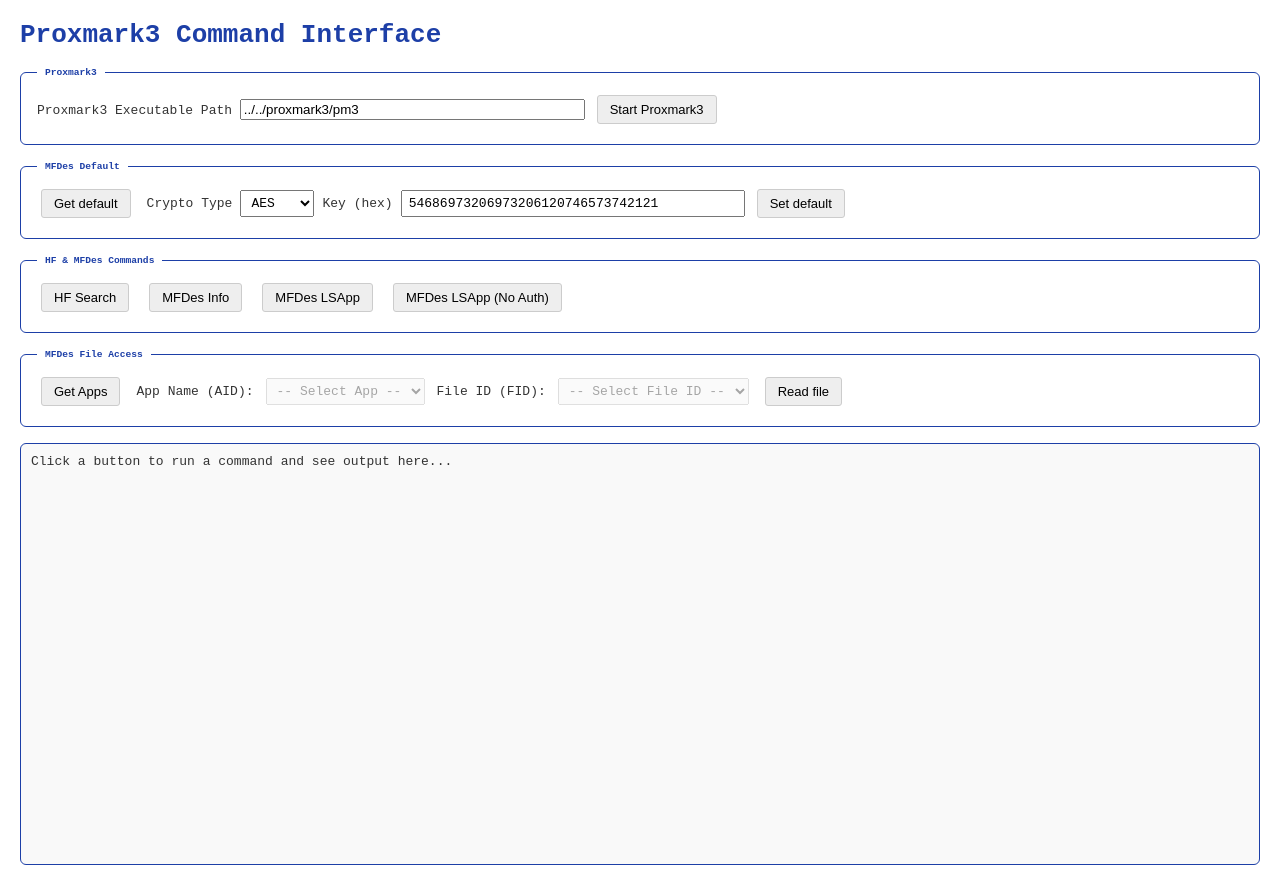
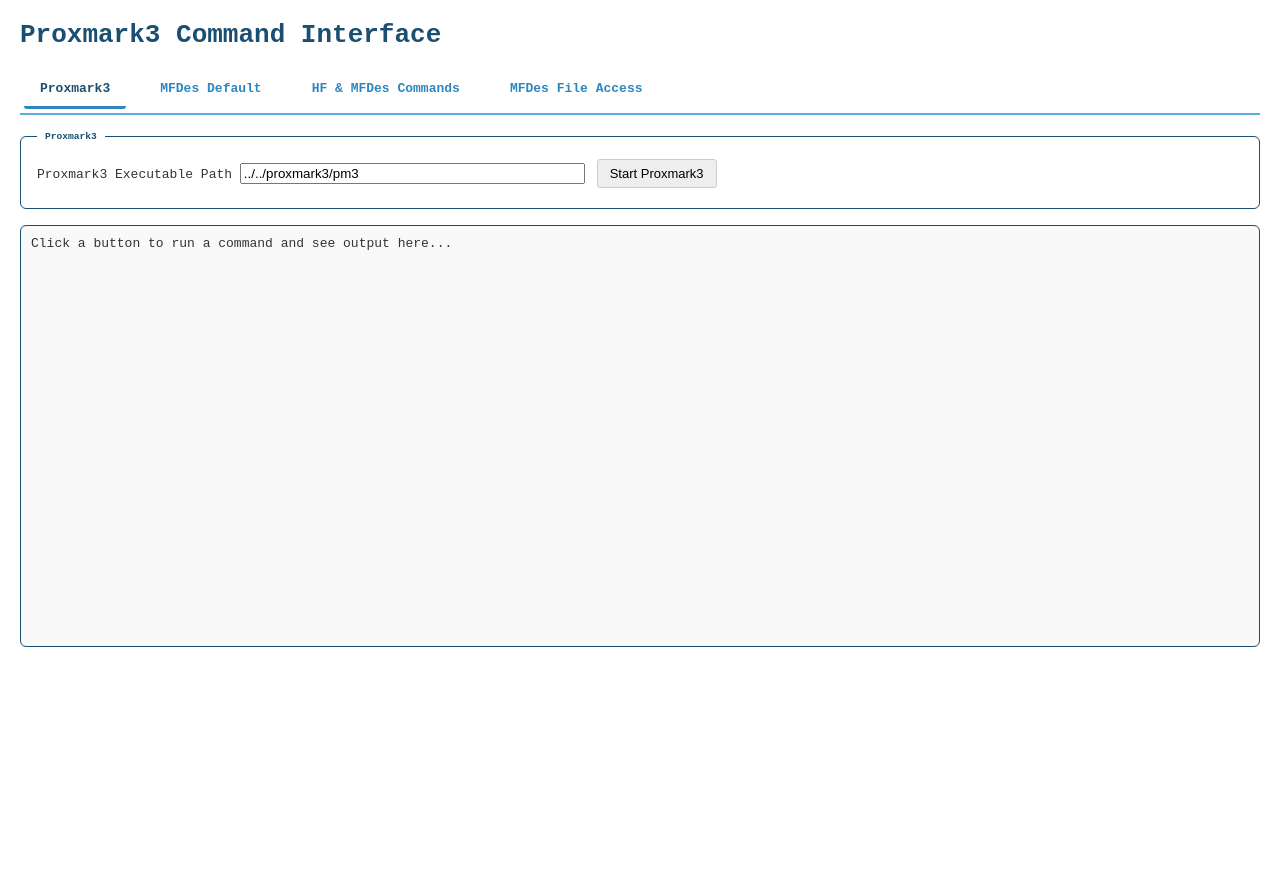
Before and after one commit to SasPes/Proxmark3Commands, a plain HTML site: page pm3api/static/index.html in a window 1280 px wide. After the commit the page ends 800 px from the top, so only its background shows below. Drawn offline with Linux system fonts and the light colour scheme.

Commit message:
Added: tabs

```diff
--- a/pm3api/static/index.html
+++ b/pm3api/static/index.html
@@ -8,15 +8,25 @@
 <body>
 <h1>Proxmark3 Command Interface</h1>
 
+<div class="tabs">
+    <button class="tab-button active" data-tab="tab0">Proxmark3</button>
+    <button class="tab-button" data-tab="tab1">MFDes Default</button>
+    <button class="tab-button" data-tab="tab2">HF & MFDes Commands</button>
+    <button class="tab-button" data-tab="tab3">MFDes File Access</button>
+</div>
+
+<div id="tab0" class="tab-content active">
     <fieldset class="mfdes-fieldset">
         <legend>Proxmark3</legend>
 
         <label for="pm3path">Proxmark3 Executable Path</label>
-  <input type="text" id="pm3path" value="../../proxmark3/pm3" size="40" />
+        <input type="text" id="pm3path" value="../../proxmark3/pm3" size="40"/>
 
         <button id="startPm3Btn" onclick="startPm3()">Start Proxmark3</button>
     </fieldset>
+</div>
 
+<div id="tab1" class="tab-content">
     <fieldset class="mfdes-fieldset">
         <legend>MFDes Default</legend>
 
@@ -38,7 +48,9 @@
             </form>
         </div>
     </fieldset>
+</div>
 
+<div id="tab2" class="tab-content">
     <fieldset class="mfdes-fieldset">
         <legend>HF & MFDes Commands</legend>
 
@@ -49,7 +61,9 @@
             <button onclick="runCmd('hf/mfdes/lsapp-no-auth')">MFDes LSApp (No Auth)</button>
         </div>
     </fieldset>
+</div>
 
+<div id="tab3" class="tab-content">
     <fieldset class="mfdes-fieldset">
         <legend>MFDes File Access</legend>
 
@@ -69,7 +83,7 @@
             <button id="readBtn" onclick="runRead()">Read file</button>
         </div>
     </fieldset>
-
+</div>
 
 <div id="output" class="output">Click a button to run a command and see output here...</div>
 
--- a/pm3api/static/script.js
+++ b/pm3api/static/script.js
@@ -1,3 +1,17 @@
+document.querySelectorAll('.tab-button').forEach(button => {
+    button.addEventListener('click', () => {
+        const tabId = button.getAttribute('data-tab');
+
+        // Remove active class from all buttons and contents
+        document.querySelectorAll('.tab-button').forEach(btn => btn.classList.remove('active'));
+        document.querySelectorAll('.tab-content').forEach(tc => tc.classList.remove('active'));
+
+        // Add active to clicked button and associated content
+        button.classList.add('active');
+        document.getElementById(tabId).classList.add('active');
+    });
+});
+
 async function startPm3() {
     const output = document.getElementById('output');  // same output area for all commands
     const startBtn = document.getElementById('startPm3Btn');
--- a/pm3api/static/style.css
+++ b/pm3api/static/style.css
@@ -4,11 +4,11 @@
 }
 
 h1 {
-  color: #1d3fa7;
+  color: #1b4f72;
 }
 
 .output {
-    border: 1px solid #1d3fa7;
+    border: 1px solid #1b4f72;
     background: #f9f9f9;
     padding: 10px;
     height: 400px;
@@ -35,8 +35,45 @@
     background-color: #ddd;
 }
 
+.tabs {
+  display: flex;
+  border-bottom: 2px solid #5dade2;
+  margin-bottom: 1rem;
+  gap: 10px;
+}
+
+.tab-button {
+  background: none;
+  border: none;
+  border-bottom: 3px solid transparent;
+  padding: 10px 16px;
+  cursor: pointer;
+  font-weight: bold;
+  font-family: monospace;
+  color: #2e86c1;
+  transition: border-color 0.3s ease;
+}
+
+.tab-button:hover {
+  border-bottom-color: #85c1e9;
+}
+
+.tab-button.active {
+  border-bottom-color: #2e86c1;
+  color: #1b4f72;
+}
+
+.tab-content {
+  display: none;
+}
+
+.tab-content.active {
+  display: block;
+}
+
+
 .mfdes-fieldset {
-    border: 1px solid #1d3fa7;
+    border: 1px solid #1b4f72;
     padding: 0.8rem 1rem 1rem 1rem;
     margin: 1rem 0;
     border-radius: 6px;
@@ -48,7 +85,7 @@
     padding: 0 8px;
     font-weight: bold;
     font-size: 0.6rem;
-    color: #1d3fa7;
+    color: #1b4f72;
 }
 
 
@@ -122,7 +159,7 @@
 
 .pm-success-detail {
 
-    color: #1d3fa7;
+    color: #1b4f72;
     font-weight: bold;
 }
 
```
Lines whose indentation alone changed are shown as unchanged.
